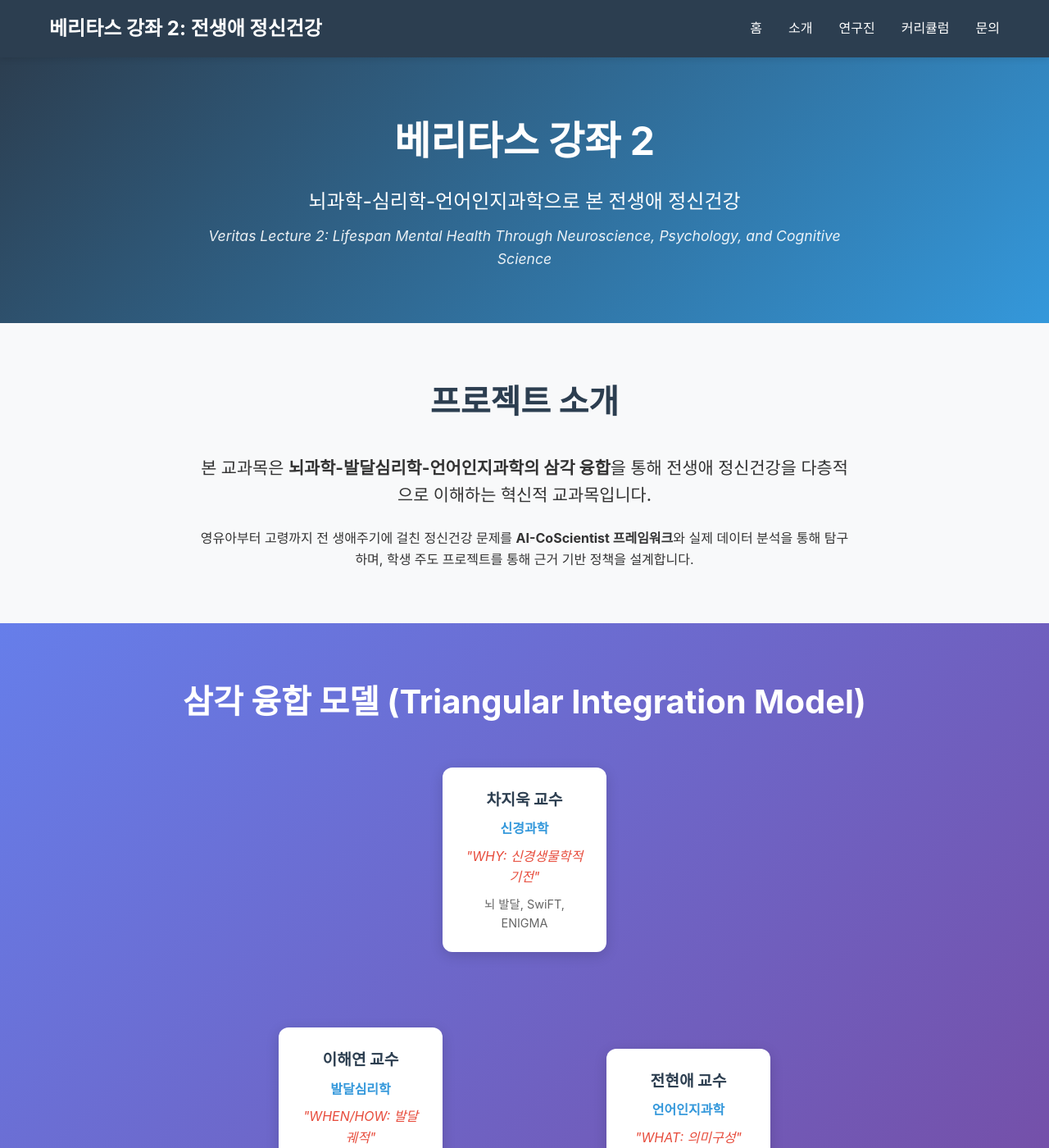
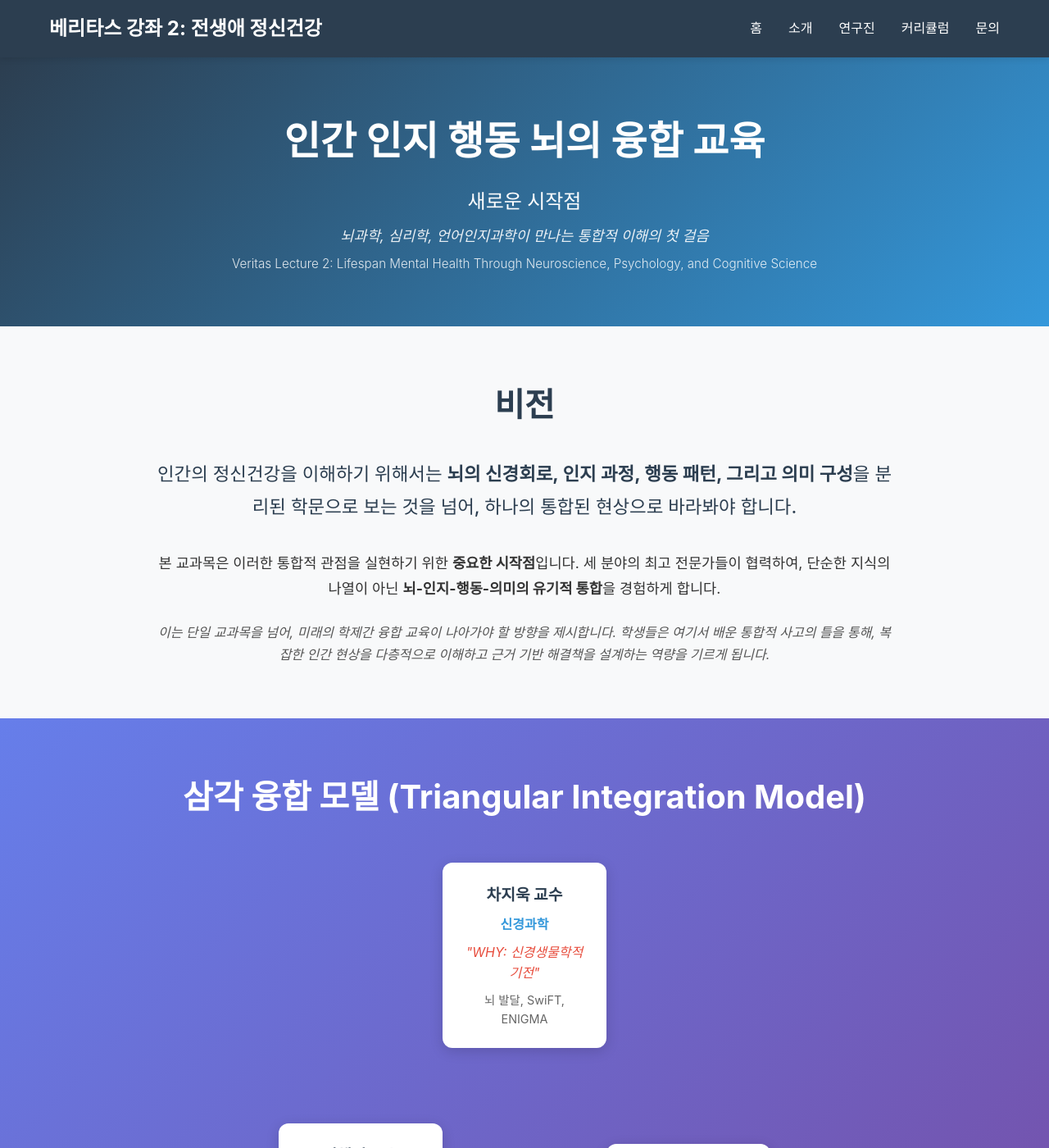
Before and after one commit to snuconnectome/veritas2026, a Jekyll site: the page built from docs/index.html, in a window 1280 px wide and 1400 px high. Shown: the whole window at 82% size. Built offline with Jekyll 4.4.1, drawn with Linux system fonts in a browser that asks for light colours; some of the changed text lies outside the part shown.

Commit message:
Redesign homepage with vision-focused messaging: 인간 인지 행동 뇌의 융합 교육

```diff
--- a/docs/assets/css/main.css
+++ b/docs/assets/css/main.css
@@ -100,6 +100,13 @@ body {
   font-style: italic;
 }
 
+.hero-vision {
+  font-size: 0.95rem;
+  opacity: 0.85;
+  margin-top: 0.5rem;
+  font-weight: 300;
+}
+
 /* Sections */
 .section {
   padding: 4rem 0;
@@ -124,15 +131,38 @@ body {
 
 /* Intro Section */
 .intro-content {
-  max-width: 800px;
+  max-width: 900px;
   margin: 0 auto;
-  text-align: center;
+  text-align: left;
 }
 
 .lead {
   font-size: 1.3rem;
   margin-bottom: 1.5rem;
   font-weight: 500;
+}
+
+.vision-statement {
+  font-size: 1.4rem;
+  line-height: 1.8;
+  margin-bottom: 2rem;
+  color: var(--primary-color);
+  text-align: center;
+}
+
+.vision-description {
+  font-size: 1.1rem;
+  line-height: 1.8;
+  margin-bottom: 1.5rem;
+  text-align: center;
+}
+
+.vision-impact {
+  font-size: 1rem;
+  line-height: 1.7;
+  color: #555;
+  text-align: center;
+  font-style: italic;
 }
 
 /* Model Section */
@@ -211,8 +241,22 @@ body {
 
 .model-description {
   text-align: center;
-  max-width: 600px;
+  max-width: 700px;
   margin: 2rem auto 0;
+}
+
+.model-philosophy {
+  font-size: 1.1rem;
+  line-height: 1.8;
+  margin-bottom: 1rem;
+  color: white;
+}
+
+.model-integration {
+  font-size: 1rem;
+  line-height: 1.7;
+  color: rgba(255, 255, 255, 0.95);
+  font-weight: 500;
 }
 
 /* Faculty Section */
@@ -347,6 +391,37 @@ body {
   margin-bottom: 0.5rem;
 }
 
+/* Vision Section */
+.vision-section {
+  background: linear-gradient(135deg, #f5f7fa 0%, #c3cfe2 100%);
+}
+
+.vision-content {
+  max-width: 1000px;
+  margin: 0 auto;
+}
+
+.vision-item {
+  background: white;
+  padding: 2rem;
+  margin-bottom: 2rem;
+  border-radius: 12px;
+  box-shadow: var(--shadow);
+  border-left: 4px solid var(--secondary-color);
+}
+
+.vision-item h3 {
+  color: var(--primary-color);
+  margin-bottom: 1rem;
+  font-size: 1.4rem;
+}
+
+.vision-item p {
+  line-height: 1.8;
+  color: #555;
+  font-size: 1.05rem;
+}
+
 /* Features Section */
 .features-grid {
   display: grid;
--- a/docs/index.html
+++ b/docs/index.html
@@ -5,24 +5,30 @@ title: 베리타스 강좌 2
 
 <div class="hero">
   <div class="hero-content">
-    <h1 class="hero-title">베리타스 강좌 2</h1>
-    <p class="hero-subtitle">뇌과학-심리학-언어인지과학으로 본 전생애 정신건강</p>
-    <p class="hero-description">Veritas Lecture 2: Lifespan Mental Health Through Neuroscience, Psychology, and Cognitive Science</p>
+    <h1 class="hero-title">인간 인지 행동 뇌의 융합 교육</h1>
+    <p class="hero-subtitle">새로운 시작점</p>
+    <p class="hero-description">뇌과학, 심리학, 언어인지과학이 만나는 통합적 이해의 첫 걸음</p>
+    <p class="hero-vision">Veritas Lecture 2: Lifespan Mental Health Through Neuroscience, Psychology, and Cognitive Science</p>
   </div>
 </div>
 
 <section class="section intro-section">
   <div class="container">
-    <h2 class="section-title">프로젝트 소개</h2>
+    <h2 class="section-title">비전</h2>
     <div class="intro-content">
-      <p class="lead">
-        본 교과목은 <strong>뇌과학-발달심리학-언어인지과학의 삼각 융합</strong>을 통해
-        전생애 정신건강을 다층적으로 이해하는 혁신적 교과목입니다.
+      <p class="lead vision-statement">
+        인간의 정신건강을 이해하기 위해서는 <strong>뇌의 신경회로, 인지 과정, 행동 패턴, 그리고 의미 구성</strong>을
+        분리된 학문으로 보는 것을 넘어, 하나의 통합된 현상으로 바라봐야 합니다.
       </p>
-      <p>
-        영유아부터 고령까지 전 생애주기에 걸친 정신건강 문제를
-        <strong>AI-CoScientist 프레임워크</strong>와 실제 데이터 분석을 통해 탐구하며,
-        학생 주도 프로젝트를 통해 근거 기반 정책을 설계합니다.
+      <p class="vision-description">
+        본 교과목은 이러한 통합적 관점을 실현하기 위한 <strong>중요한 시작점</strong>입니다.
+        세 분야의 최고 전문가들이 협력하여, 단순한 지식의 나열이 아닌
+        <strong>뇌-인지-행동-의미의 유기적 통합</strong>을 경험하게 합니다.
+      </p>
+      <p class="vision-impact">
+        이는 단일 교과목을 넘어, 미래의 학제간 융합 교육이 나아가야 할 방향을 제시합니다.
+        학생들은 여기서 배운 통합적 사고의 틀을 통해, 복잡한 인간 현상을 다층적으로 이해하고
+        근거 기반 해결책을 설계하는 역량을 기르게 됩니다.
       </p>
     </div>
   </div>
@@ -54,9 +60,14 @@ title: 베리타스 강좌 2
       </div>
     </div>
     <div class="model-description">
-      <p>
-        세 가지 관점이 유기적으로 통합되어 전생애 정신건강을
-        <strong>뇌-행동-의미</strong>의 통합적 관점에서 이해합니다.
+      <p class="model-philosophy">
+        각 학문은 인간을 이해하는 고유한 렌즈를 제공합니다.
+        신경과학은 <strong>"왜"</strong>를, 발달심리학은 <strong>"언제, 어떻게"</strong>를,
+        언어인지과학은 <strong>"무엇을 의미하는가"</strong>를 탐구합니다.
+      </p>
+      <p class="model-integration">
+        이 세 렌즈를 동시에 사용할 때, 우리는 비로소 인간 정신건강의 전체적 그림을 볼 수 있습니다.
+        이것이 바로 <strong>인간 인지 행동 뇌의 융합 교육</strong>이 추구하는 것입니다.
       </p>
     </div>
   </div>
@@ -208,9 +219,41 @@ title: 베리타스 강좌 2
   </div>
 </section>
 
+<section class="section vision-section">
+  <div class="container">
+    <h2 class="section-title">왜 지금, 왜 이렇게</h2>
+    <div class="vision-content">
+      <div class="vision-item">
+        <h3>학문의 경계를 넘어</h3>
+        <p>
+          전통적인 학문 분류는 인간을 이해하는 데 필요한 통합적 관점을 제한해왔습니다.
+          뇌과학, 심리학, 언어인지과학이 각각 독립적으로 발전하면서,
+          인간 정신건강의 복합적 본질을 놓치고 있었습니다.
+        </p>
+      </div>
+      <div class="vision-item">
+        <h3>통합적 이해의 필요성</h3>
+        <p>
+          청소년의 우울증을 이해하려면, 뇌의 신경전달물질 변화뿐만 아니라
+          발달 단계에서의 정체성 형성 과정, 그리고 자신의 경험을 어떻게 언어로 서사화하는지도
+          함께 봐야 합니다. 이것이 바로 통합적 접근입니다.
+        </p>
+      </div>
+      <div class="vision-item">
+        <h3>미래 교육의 모델</h3>
+        <p>
+          본 교과목은 단순히 세 분야의 내용을 모은 것이 아닙니다.
+          세 교수가 매주 함께 강의실에 모여 실시간으로 대화하며,
+          학생들이 목격하는 것은 <strong>학제간 융합이 실제로 작동하는 모습</strong>입니다.
+        </p>
+      </div>
+    </div>
+  </div>
+</section>
+
 <section class="section features-section">
   <div class="container">
-    <h2 class="section-title">핵심 특징</h2>
+    <h2 class="section-title">교육 방식</h2>
     <div class="features-grid">
       <div class="feature-card">
         <div class="feature-icon">🧠</div>
```
